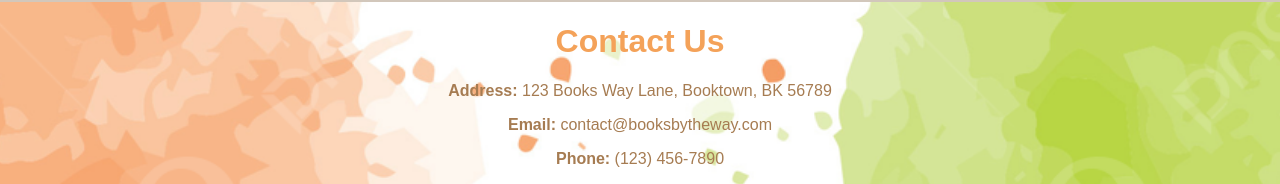
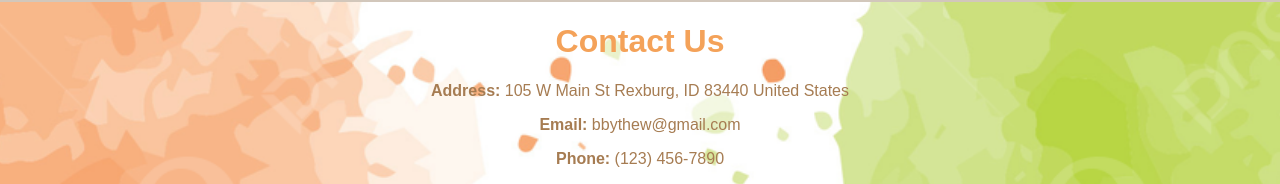
Before and after one commit to BooksByTheWay/BooksByTheWay.github.io, a plain HTML site: page BUS 200/BooksByTheWay.github.io/contact.html in a window 1280 px wide. Shown: the part 245-429 px from the top of the page. Drawn offline with Linux system fonts and the light colour scheme.

Commit message:
Update contact.html

```diff
--- a/BUS 200/BooksByTheWay.github.io/contact.html
+++ b/BUS 200/BooksByTheWay.github.io/contact.html
@@ -21,8 +21,8 @@
 
     <main>
         <h1>Contact Us</h1>
-        <p><strong>Address:</strong> 123 Books Way Lane, Booktown, BK 56789</p>
-        <p><strong>Email:</strong> contact@booksbytheway.com</p>
+        <p><strong>Address:</strong> 105 W Main St Rexburg, ID 83440 United States</p>
+        <p><strong>Email:</strong> bbythew@gmail.com</p>
         <p><strong>Phone:</strong> (123) 456-7890</p>
         <p>Feel free to reach out with any questions or inquiries. We'd love to hear from you!</p>
 
```
